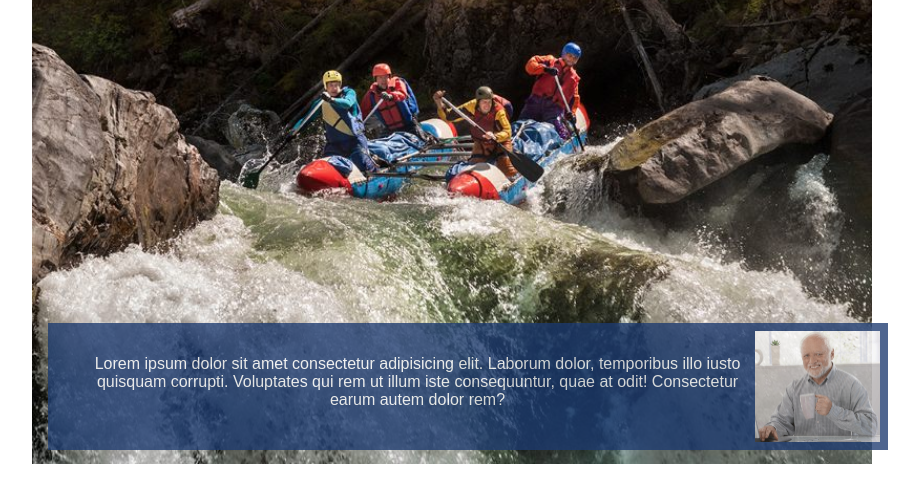
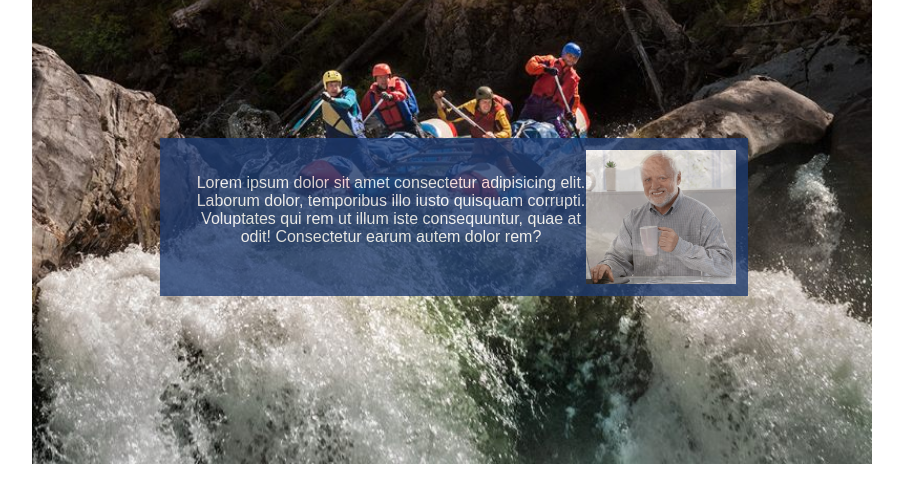
Before and after one commit to Von-Covenhoffen/wdd130, a plain HTML site: page wwr/about.html in a window 1280 px wide. Shown: the part 265-742 px from the top of the page, without its empty margins (188-1107 px from the left). Drawn offline with Linux system fonts and the light colour scheme.

Commit message:
W04 WWR Update. Final audit

```diff
--- a/wwr/styles/rafting.css
+++ b/wwr/styles/rafting.css
@@ -103,9 +103,10 @@ h2 {
 
 .hero article {
     position: absolute;
-    top: 405px;
-    width: 100%;
-    padding: 8px;
+    top: 220px;
+    left: 7rem;
+    width: 70%;
+    padding: 12px;
     text-align: center;
     opacity: 0.8;
     background-color: var(--accent1-color);
@@ -123,7 +124,7 @@ footer {
 
 .hero article img {
     float: right;
-    width: 125px;
+    width: 150px;
 }
 
 .socialmedia {
```
